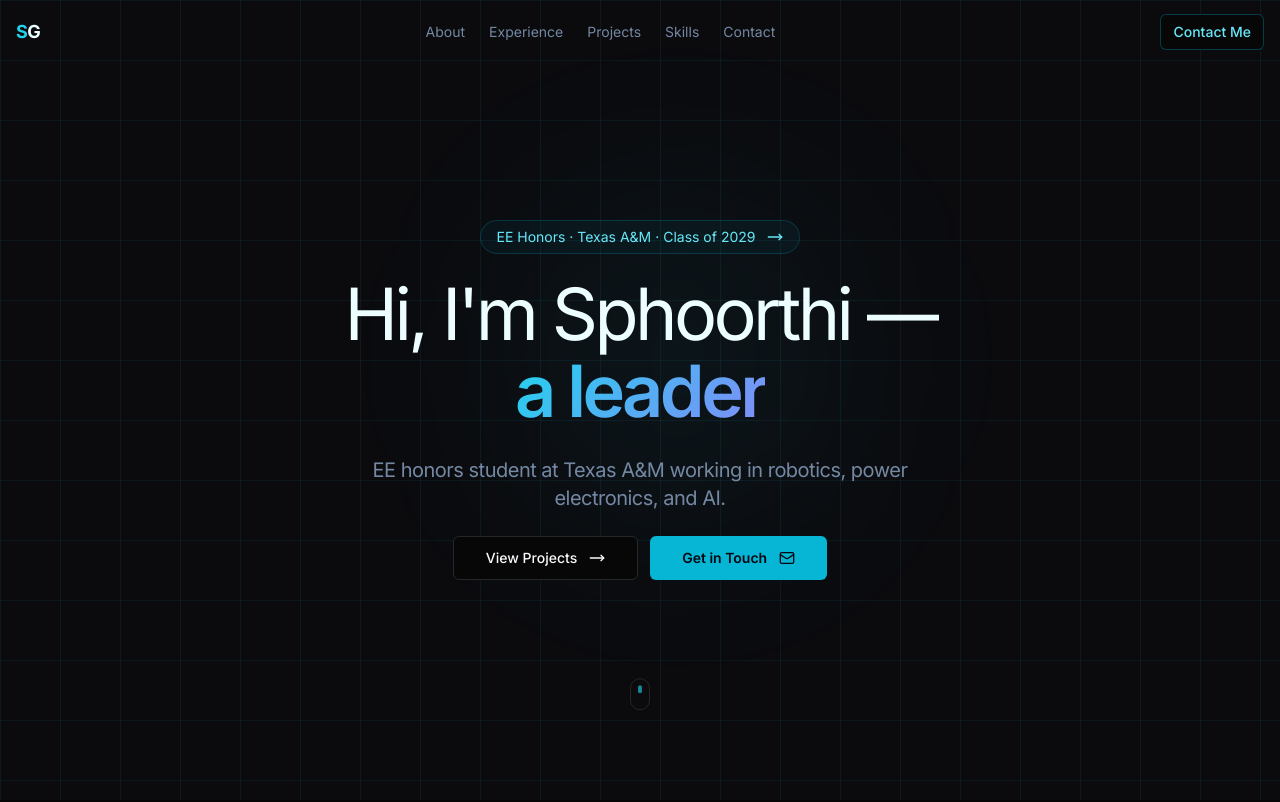
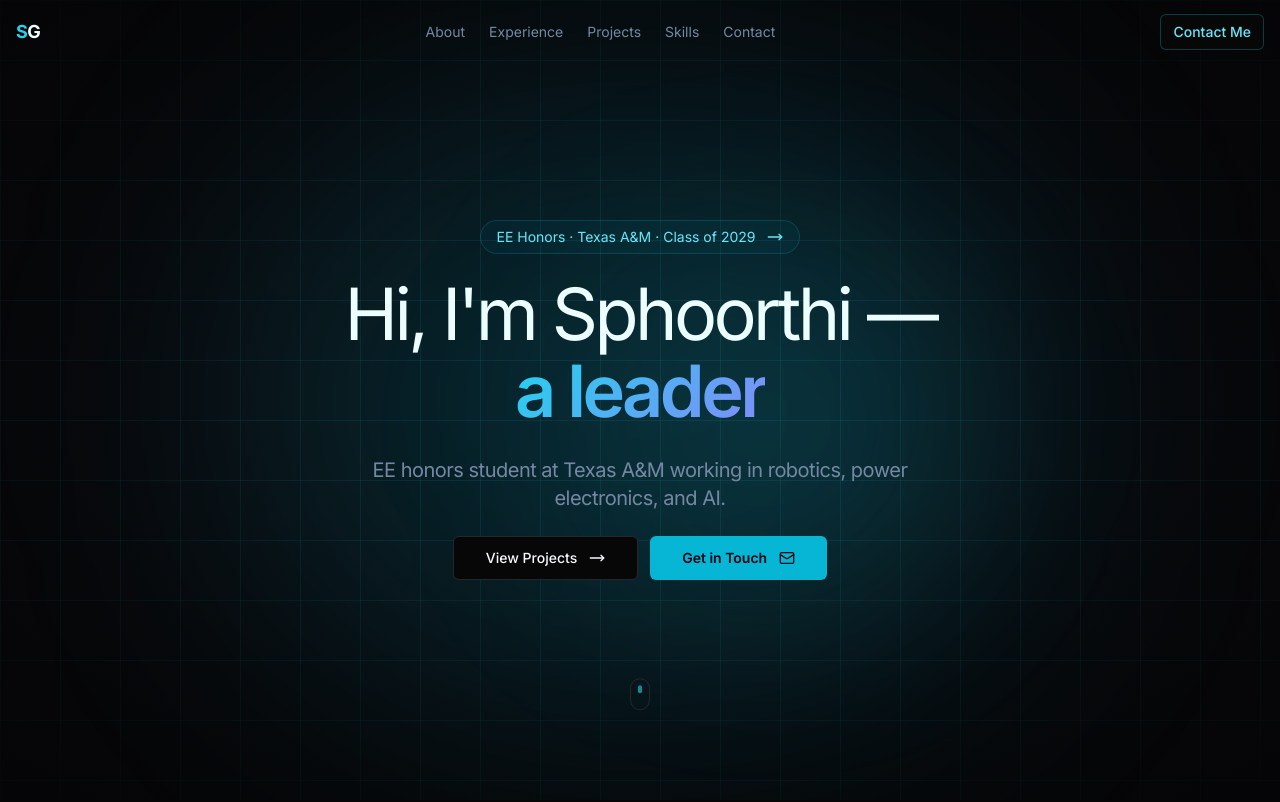
Before and after one commit to sphoorthigurram/sphoorthi-website, a Next.js app: page /sphoorthi-website/ in a window 1280 px wide. Shown: the top 802 px of the page. Built offline with nearby package versions, Linux system fonts and the light colour scheme.

Commit message:
Bolder hero background: stronger glows, edge vignette, brighter grid
Co-Authored-By: Claude Sonnet 4.6 <noreply@anthropic.com>

```diff
--- a/src/app/globals.css
+++ b/src/app/globals.css
@@ -45,10 +45,10 @@
 @layer utilities {
   .grid-bg {
     background-image:
-      linear-gradient(rgba(34, 211, 238, 0.07) 1px, transparent 1px),
-      linear-gradient(90deg, rgba(34, 211, 238, 0.07) 1px, transparent 1px);
+      linear-gradient(rgba(34, 211, 238, 0.09) 1px, transparent 1px),
+      linear-gradient(90deg, rgba(34, 211, 238, 0.09) 1px, transparent 1px);
     background-size: 60px 60px;
-    background-color: hsl(240 12% 5%);
+    background-color: hsl(240 14% 4%);
   }
 
   .glow-cyan {
--- a/src/components/ui/animated-hero.tsx
+++ b/src/components/ui/animated-hero.tsx
@@ -26,9 +26,14 @@ function Hero() {
     >
       {/* Background glows */}
       <div className="absolute inset-0 pointer-events-none">
-        <div className="absolute top-1/2 left-1/2 -translate-x-1/2 -translate-y-1/2 w-[700px] h-[700px] rounded-full bg-cyan-500/8 blur-[120px]" />
-        <div className="absolute top-1/3 left-1/3 w-[400px] h-[400px] rounded-full bg-indigo-500/6 blur-[100px]" />
-        <div className="absolute bottom-1/3 right-1/3 w-[350px] h-[350px] rounded-full bg-cyan-400/5 blur-[90px]" />
+        {/* Radial vignette darkening edges */}
+        <div className="absolute inset-0" style={{ background: "radial-gradient(ellipse 80% 70% at 50% 50%, transparent 30%, hsl(240 12% 2%) 100%)" }} />
+        {/* Core cyan glow */}
+        <div className="absolute top-1/2 left-1/2 -translate-x-1/2 -translate-y-1/2 w-[800px] h-[600px] rounded-full bg-cyan-500/15 blur-[130px]" />
+        {/* Indigo accent — upper left */}
+        <div className="absolute top-1/4 left-1/4 w-[500px] h-[400px] rounded-full bg-indigo-500/12 blur-[110px]" />
+        {/* Teal accent — lower right */}
+        <div className="absolute bottom-1/4 right-1/4 w-[400px] h-[350px] rounded-full bg-cyan-400/10 blur-[100px]" />
       </div>
 
       <div className="container mx-auto px-4 relative z-10">
```
